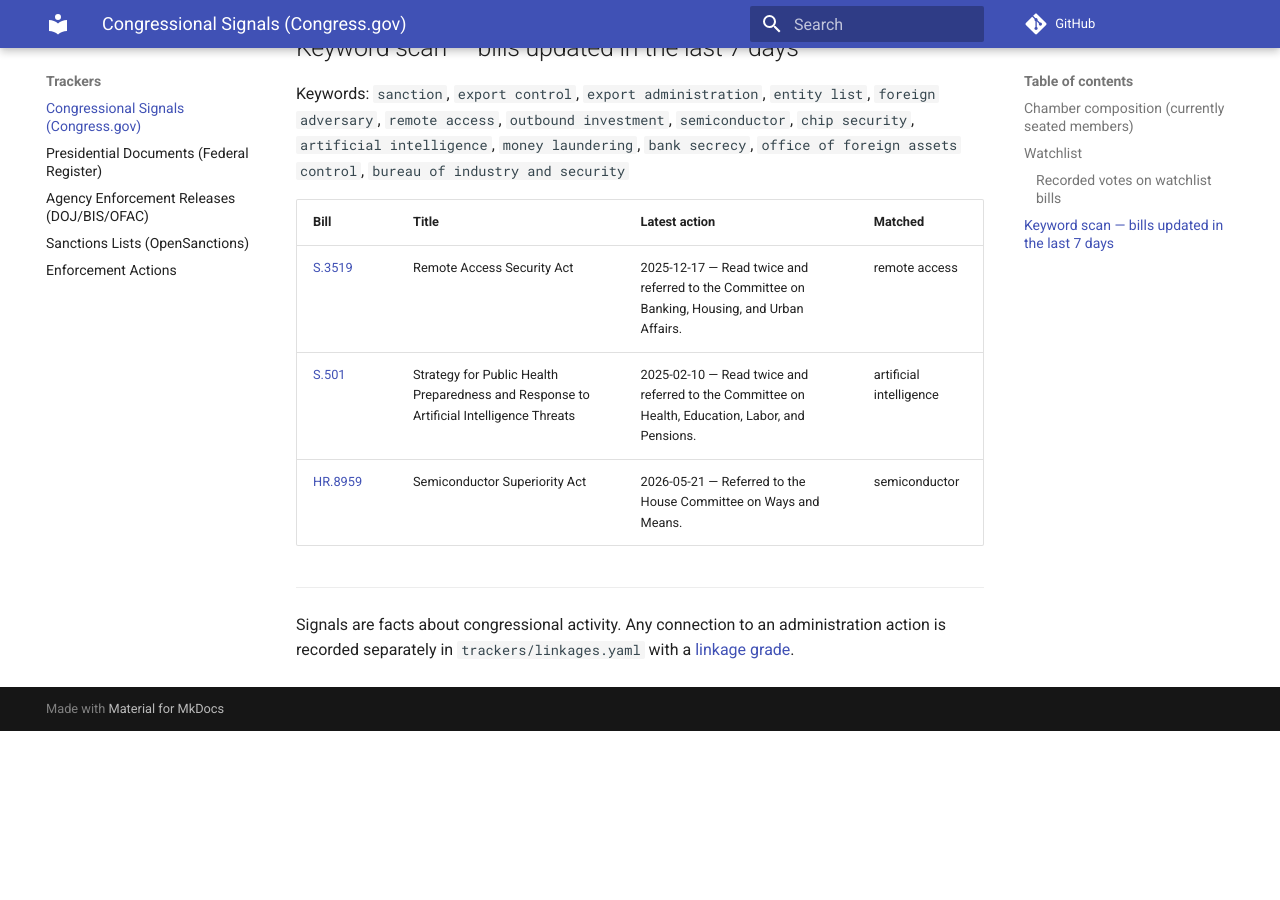
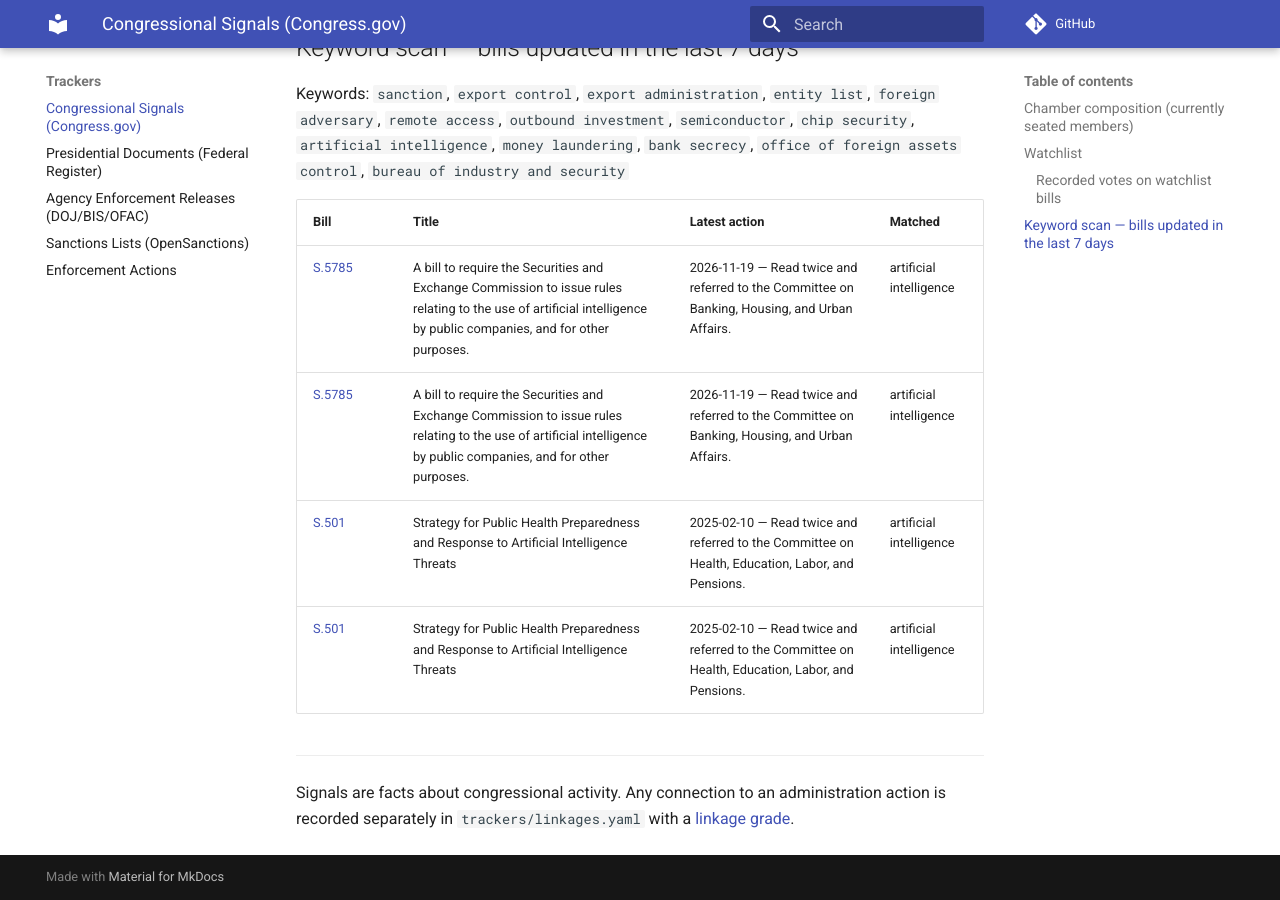
Before and after one commit to felipelago17/Congressional-Influence-Sanctions-Export-Controls, an MkDocs documentation site: the page built from docs/trackers/congress-signals.md, in a window 1280 px wide and 900 px high, scrolled down 2066 px. Built offline with MkDocs 1.6.1 and Material for MkDocs 9.7.7, drawn with Linux system fonts in a browser that asks for light colours; comment, search, counter and statistics services are not loaded; before the commit the page ends 2797 px from its top, so only the background shows below that; some of the changed text lies outside the part shown.

Commit message:
data: congress signals 2026-11-27

```diff
--- a/docs/trackers/congress-signals.md
+++ b/docs/trackers/congress-signals.md
@@ -37,9 +37,10 @@ Keywords: `sanction`, `export control`, `export administration`, `entity list`,
 
 | Bill | Title | Latest action | Matched |
 |---|---|---|---|
-| [S.3519](https://www.congress.gov/bill/119th-congress/senate-bill/3519) | Remote Access Security Act | 2025-12-17 — Read twice and referred to the Committee on Banking, Housing, and Urban Affairs. | remote access |
+| [S.5785](https://www.congress.gov/bill/119th-congress/senate-bill/5785) | A bill to require the Securities and Exchange Commission to issue rules relating to the use of artificial intelligence by public companies, and for other purposes. | 2026-11-19 — Read twice and referred to the Committee on Banking, Housing, and Urban Affairs. | artificial intelligence |
+| [S.5785](https://www.congress.gov/bill/119th-congress/senate-bill/5785) | A bill to require the Securities and Exchange Commission to issue rules relating to the use of artificial intelligence by public companies, and for other purposes. | 2026-11-19 — Read twice and referred to the Committee on Banking, Housing, and Urban Affairs. | artificial intelligence |
 | [S.501](https://www.congress.gov/bill/119th-congress/senate-bill/501) | Strategy for Public Health Preparedness and Response to Artificial Intelligence Threats | 2025-02-10 — Read twice and referred to the Committee on Health, Education, Labor, and Pensions. | artificial intelligence |
-| [HR.8959](https://www.congress.gov/bill/119th-congress/house-bill/8959) | Semiconductor Superiority Act | 2026-05-21 — Referred to the House Committee on Ways and Means. | semiconductor |
+| [S.501](https://www.congress.gov/bill/119th-congress/senate-bill/501) | Strategy for Public Health Preparedness and Response to Artificial Intelligence Threats | 2025-02-10 — Read twice and referred to the Committee on Health, Education, Labor, and Pensions. | artificial intelligence |
 
 ---
 Signals are facts about congressional activity. Any connection to an administration action is recorded separately in `trackers/linkages.yaml` with a [linkage grade](../methodology/linkage-grades.md).
```
Also changed, not shown: other parts of docs/trackers/congress-signals.md (+1 -1 lines), 1 other file.
